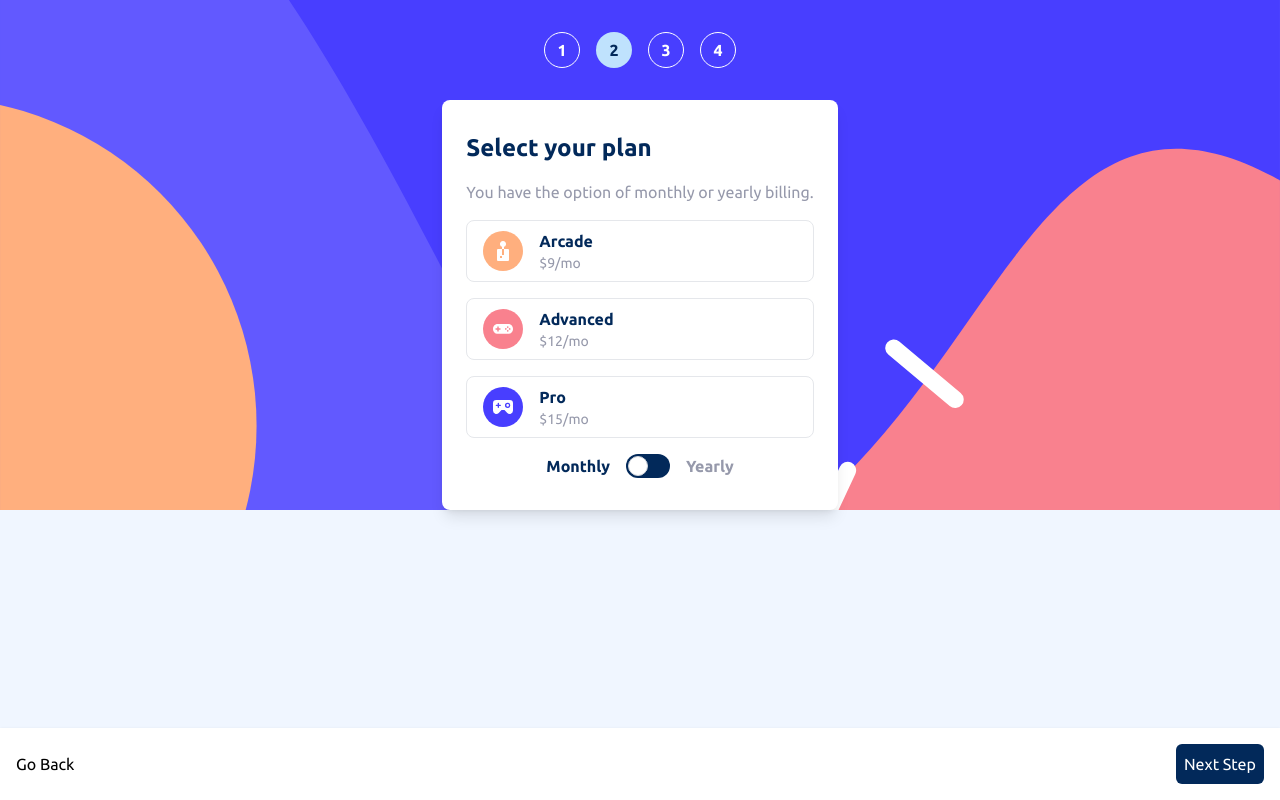
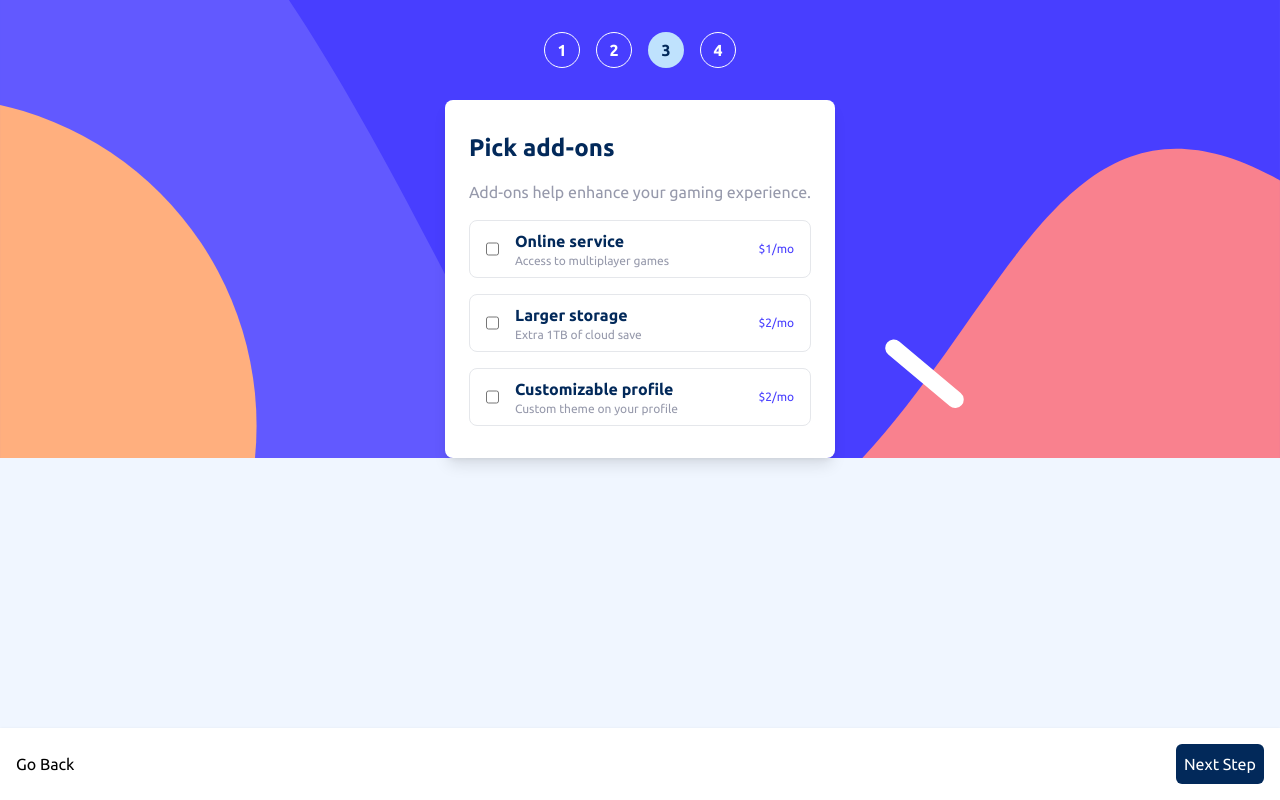
Before and after one commit to kelly-jsx/multi-step-form, a React (Vite) app: page / in a window 1280 px wide. Built offline with nearby package versions, Linux system fonts and the light colour scheme.

Commit message:
Step 3 page

```diff
--- a/src/components/App.tsx
+++ b/src/components/App.tsx
@@ -4,6 +4,7 @@ import { BottomNav } from './BottomNav'
 
 import { Step1 } from 'pages/Step1'
 import { Step2 } from 'pages/Step2'
+import { Step3 } from 'pages/Step3'
 
 import { Form } from './Form/Form'
 import { Header } from './Header/Header'
@@ -11,7 +12,7 @@ import { Step } from './Header/Step'
 
 const steps = ['Your Info', 'Select plan', 'ADD-ONS', 'Summary']
 
-const curr = 2
+const curr = 3
 
 function App() {
   return (
@@ -34,7 +35,7 @@ function App() {
           ))}
         </Header>
         <div>
-          <Step2 />
+          <Step3 />
           <Outlet />
         </div>
         <BottomNav />
--- /dev/null
+++ b/src/components/Form/AddonsSelect.tsx
@@ -0,0 +1,46 @@
+type Props = {
+  title: string
+  price: string
+  yearly: boolean
+  description: string
+}
+
+export const AddonsSelect = ({ title, description, price, yearly }: Props) => {
+  const handleCheckbox = (e) => {
+    const input = e.target
+    const label = e.target.parentNode.parentNode.parentNode
+
+    if (input.checked) {
+      label.classList.add('border-blue-purplish')
+    } else {
+      label.classList.remove('border-blue-purplish')
+    }
+  }
+
+  return (
+    <>
+      <label
+        className="addon-card w-full rounded-lg border px-4 py-2"
+        htmlFor={title}
+      >
+        <div className="flex items-center justify-between">
+          <div className="flex gap-4">
+            <input
+              onChange={handleCheckbox}
+              type="checkbox"
+              name="addon"
+              id={title}
+              className="addon-radio checked:bg-green-500"
+            />
+
+            <div className="flex flex-col">
+              <h1 className="text-base font-bold text-blue-marine">{title}</h1>
+              <p className="text-xs text-gray-cool">{description}</p>
+            </div>
+          </div>
+          <p className="text-xs text-blue-purplish">{price}</p>
+        </div>
+      </label>
+    </>
+  )
+}
--- /dev/null
+++ b/src/pages/Step3.tsx
@@ -0,0 +1,47 @@
+import { AddonsSelect } from 'components/Form/AddonsSelect'
+import { Form } from 'components/Form/Form'
+import { useState } from 'react'
+
+const addons = {
+  online: {
+    title: 'Online service',
+    description: 'Access to multiplayer games',
+    price: 1
+  },
+  storage: {
+    title: 'Larger storage',
+    description: 'Extra 1TB of cloud save',
+    price: 2
+  },
+  custom: {
+    title: 'Customizable profile',
+    description: 'Custom theme on your profile',
+    price: 2
+  }
+}
+
+export const Step3 = () => {
+  const [showYearly, setShowYearly] = useState(false)
+
+  return (
+    <Form
+      title="Pick add-ons"
+      description="Add-ons help enhance your gaming experience."
+    >
+      {Object.keys(addons).map((addonKey) => {
+        const addon = addons[addonKey]
+        return (
+          <AddonsSelect
+            key={addonKey}
+            title={addon.title}
+            description={addon.description}
+            price={`$${
+              showYearly ? addon.price * 10 + '/yr' : addon.price + '/mo'
+            }`}
+            yearly={showYearly}
+          />
+        )
+      })}
+    </Form>
+  )
+}
```
